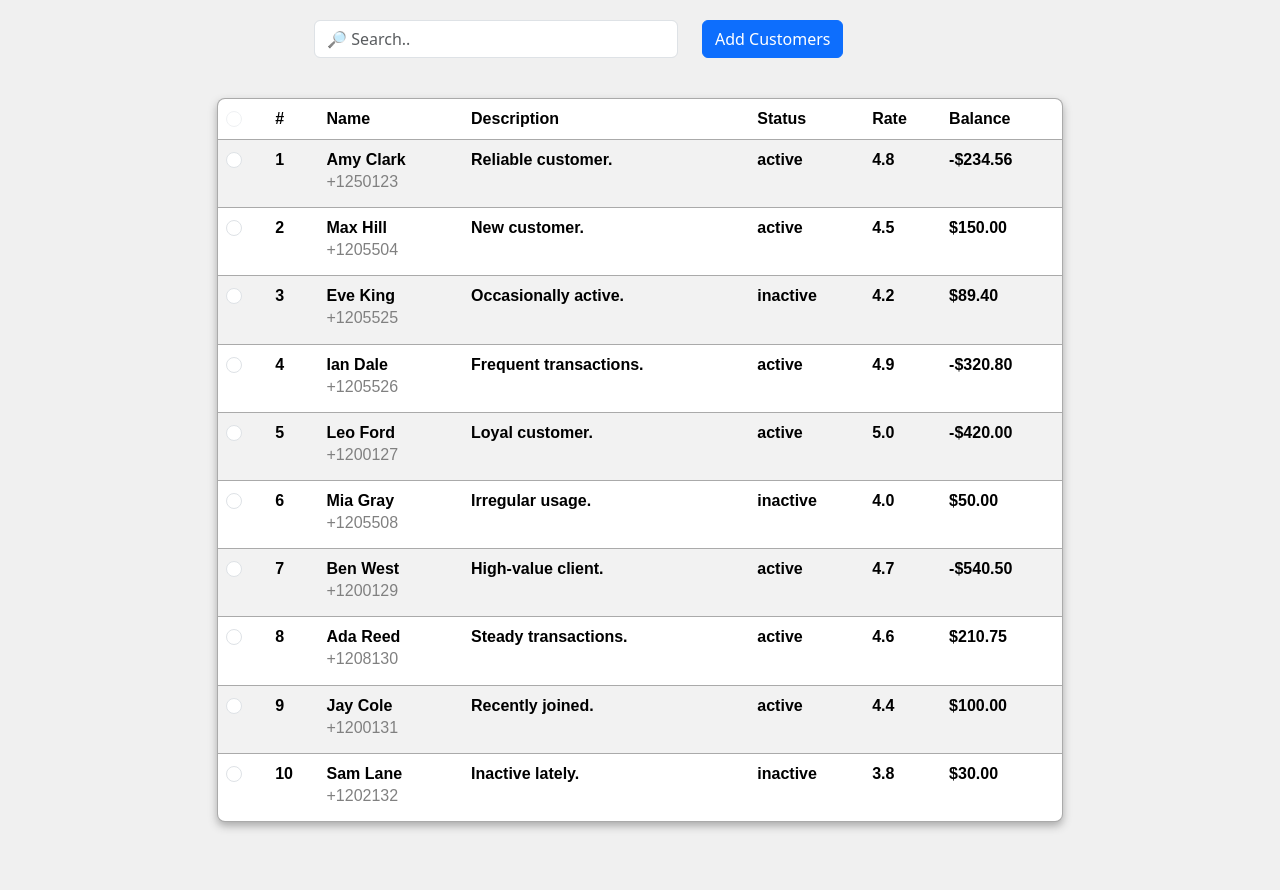
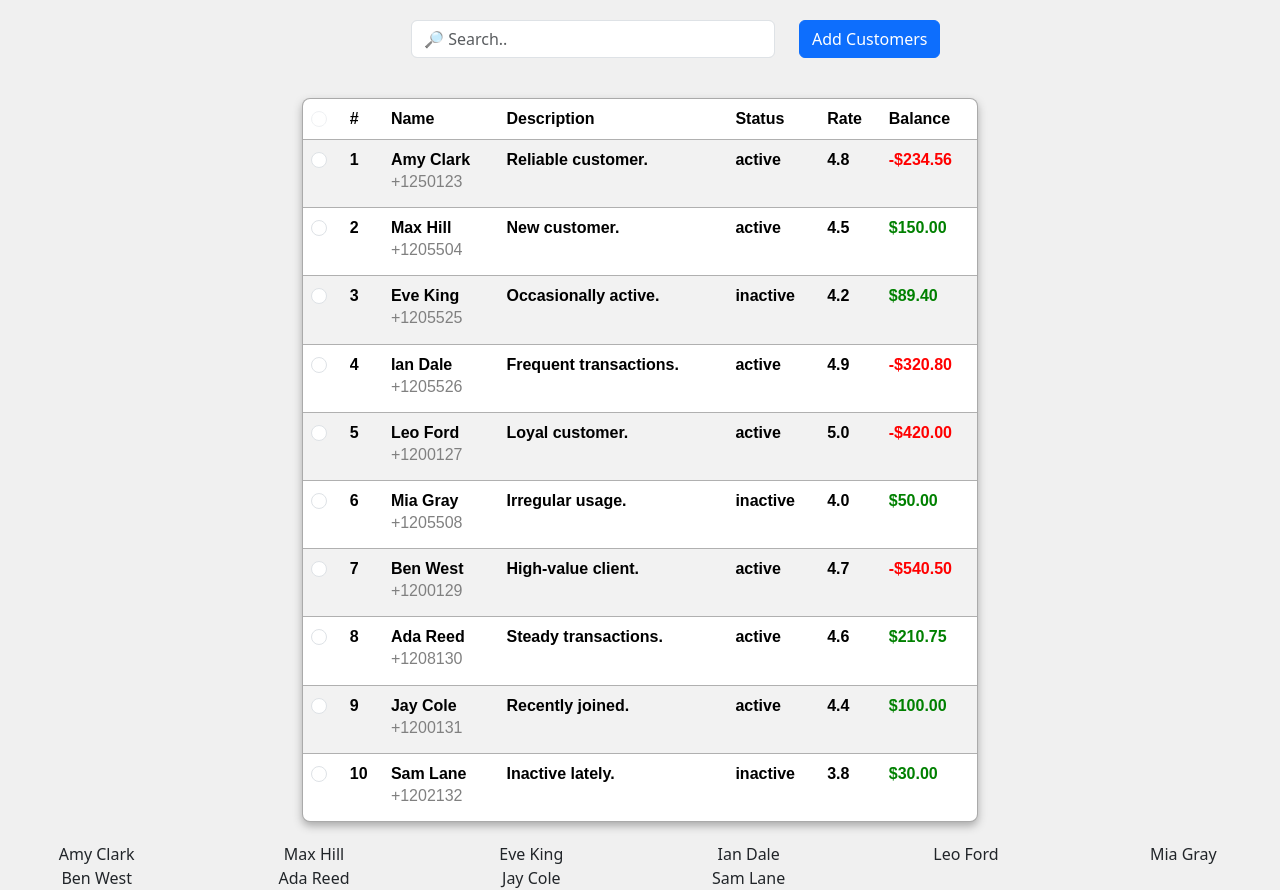
Before and after one commit to busrasgkts15/FirstReactProject, a React (Create React App) app: page / in a window 1280 px wide. Before the commit the page ends 842 px from the top, so only its background shows below. Built offline with nearby package versions, Linux system fonts and the light colour scheme.

Commit message:
Add to style

```diff
--- a/src/App.css
+++ b/src/App.css
@@ -36,3 +36,19 @@
     transform: rotate(360deg);
   }
 }
+
+.table {
+    width: 80%;
+    margin: 20px auto;
+    border: 1px solid #b0b0b0 !important;
+    border-radius: 8px;
+    box-shadow: 0 4px 8px #aaaaaa;
+    background-color: #aaaaaa;
+    overflow: hidden;
+}
+
+@media screen and (max-width: 568px) {
+  .xsbutton {
+    margin-top: 10px;
+  }
+}
--- a/src/App.js
+++ b/src/App.js
@@ -1,9 +1,12 @@
 import React from 'react';
 import 'bootstrap/dist/css/bootstrap.min.css';
 import { useState } from 'react';
+import './App.css';
 
 import { Button, Col, Row, Table } from 'reactstrap';
 import { Input } from 'reactstrap';
+import Deneme2 from './components/Deneme2';
+
 
 function CustomerTitleRow() {
     return (
@@ -26,14 +29,13 @@ function CustomerTitleRow() {
 
 // verileri çekeceğim
 function CustomerFeatureRow({ customer }) {
-  const balances = document.getElementsByClassName('balance');
-  for (let balance of balances) {
-    const text = balance.textContent.trim();
-    if (text.startsWith('-$')) {
-      balance.style.color = 'red';
-    } else if (text.startsWith('$')) {
-      balance.style.color = 'green';
-    }
+  const checkColor = (blnc)=> {
+    console.log(blnc)
+   if(blnc.includes("-") ) {
+  return 'red';
+   } else {
+    return 'green'
+   }
   }
 
   return (
@@ -49,7 +51,8 @@ function CustomerFeatureRow({ customer }) {
       <th>{customer.description}</th>
       <th>{customer.status}</th>
       <th>{customer.rate}</th>
-      <th className='balance'>{customer.balance}</th>
+      {/* <th style={{color: checkColor(customer.balance)}}>{customer.balance}</th> */}
+      <th style={{color: customer.balance.includes("-") ? 'red' : 'green'}}>{customer.balance}</th>
     </tr>
     </>
   )
@@ -58,17 +61,6 @@ function CustomerFeatureRow({ customer }) {
 function CustomerTable({ customer , filterText}) {
   const Titlerows = [];
   const Featurerows = [];
-
-  const tableStyle = {
-    width: "100%",
-    margin: "20px auto",
-    border: "1px solid #aaaaaa", // Çerçeve
-    borderRadius: "8px", // Köşeleri yuvarlatma
-    boxShadow: "0 4px 8px #aaaaaa", // Gölge
-    backgroundColor: "#aaaaaa", // Arka plan rengi
-    overflow: "hidden", // Taşmaları gizle
-  };
-
 
   Titlerows.push(
 
@@ -90,7 +82,7 @@ function CustomerTable({ customer , filterText}) {
     <Row>
       <Col md={2}></Col>
       <Col md={8}>
-      <Table style={tableStyle} striped>
+      <Table className='table' striped>
      <thead style={{fontFamily:'fantasy'}}>
       {Titlerows}
     </thead>
@@ -108,14 +100,16 @@ function CustomerTable({ customer , filterText}) {
 function SearchAndAddCustomer({filterText , setFilterText}){
   return (
     <div style={{padding: 20 , marginLeft: 100}}>
-      <Row>
-        <Col md={2}></Col>
-        <Col style={{}} md={4} >
+      <Deneme2 baslik={filterText}></Deneme2>
+      {/* <Row style={{display: 'flex' , justifyContent: 'center'}}> */}
+      <Row className='d-flex justify-content-center'> {/* bootstrap yazım şekli */}
+
+        <Col style={{}} md={4} sm={6} xs={12}>
         <Input placeholder='🔎 Search..' value={filterText}
         onChange={e => setFilterText(e.target.value)}/>
         </Col>
-        <Col md={4} >
-        <Button color="primary">Add Customers</Button>
+        <Col md={2} sm={6} xs={12}>
+        <Button className='xsbutton' color="primary">Add Customers</Button>
         </Col>
       </Row>
     </div>
@@ -126,11 +120,37 @@ function SearchAndAddCustomer({filterText , setFilterText}){
 
 function FilterCustomerTable({ customers }){
   const [filterText, setFilterText] = useState('');
+  console.log(customers);
+
+  const array = []
+
+  const deneme = [
+    {count: 1, color: "red"},
+    {count: 2, color: "gray"},
+    {count: 3, color: "blue"},
+  ]
+
+  const x = deneme.map((item) => {
+    return array.push(item.color)
+
+  })
+
+  console.log("yeni array" , x)
 
   return (
     <div>
     <SearchAndAddCustomer filterText={filterText} setFilterText={setFilterText}/>
     <CustomerTable customer={customers} filterText={filterText} setFilterText={setFilterText}/>
+    <Row>
+
+      {customers.map((item) => {
+        return <Col className='d-flex justify-content-center' lg={2} md={2} sm={2} xs={2}>
+        <span>
+          {item.fullname}
+        </span>
+        </Col>
+      })}
+    </Row>
     </div>
   )
 }
--- /dev/null
+++ b/src/components/Deneme2.js
@@ -0,0 +1,9 @@
+import React from 'react'
+
+const Deneme2 = ({baslik}) => {
+  return (
+    <div>{baslik}</div>
+  )
+}
+
+export default Deneme2
```
